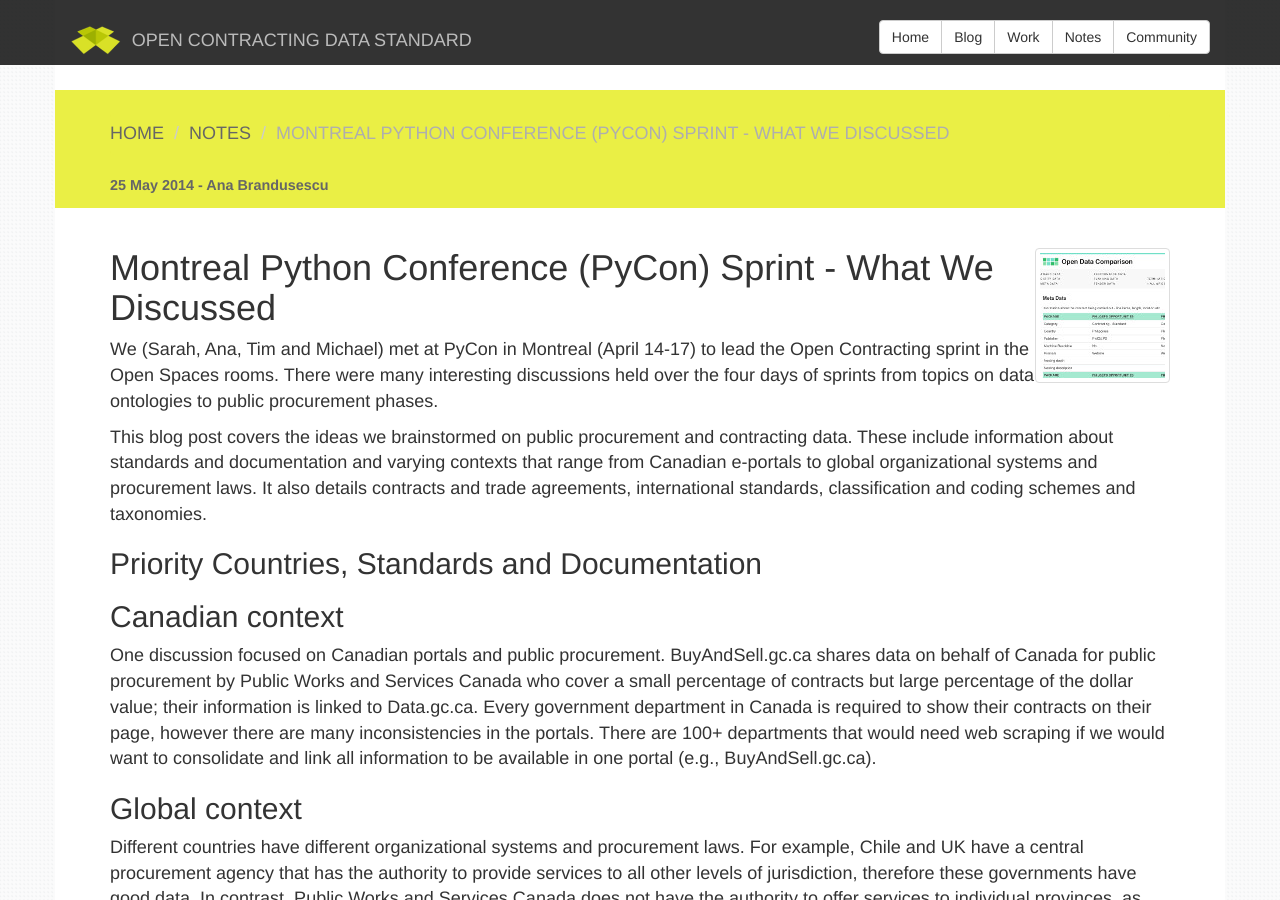
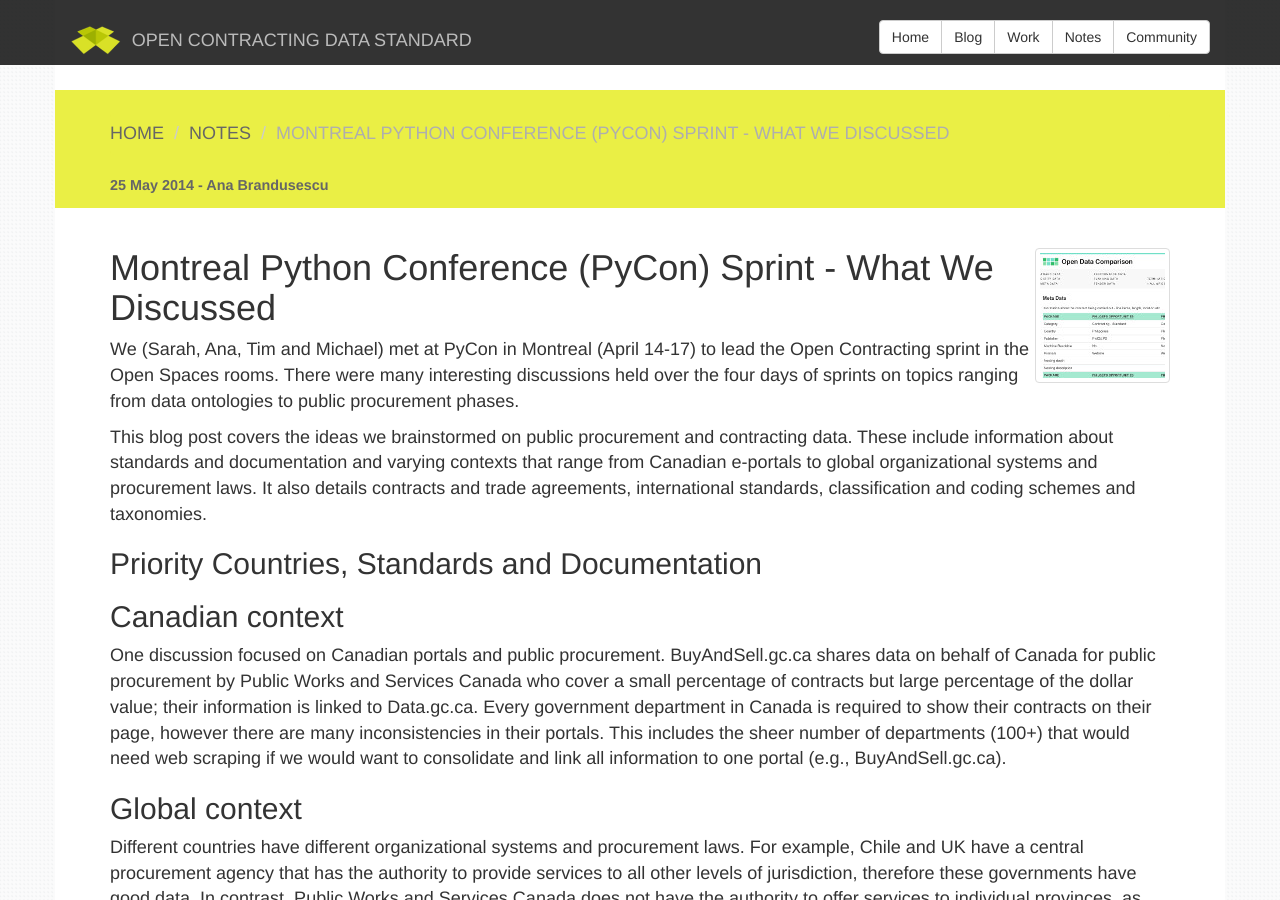
Before and after one commit to open-contracting/open-contracting.github.io, a Jekyll site: the page built from _posts/2014-05-25-pycon-sprint.md, in a window 1280 px wide and 900 px high. Built offline with Jekyll 4.4.1, drawn with Linux system fonts in a browser that asks for light colours; nearby versions of some CDN libraries; Markdown is read by kramdown in place of the engine named in the settings.

Commit message:
Update 2014-05-25-pycon-sprint.md

```diff
--- a/_posts/2014-05-25-pycon-sprint.md
+++ b/_posts/2014-05-25-pycon-sprint.md
@@ -6,7 +6,7 @@ author: Ana Brandusescu
 image: /assets/images/opendatacomparison.jpg
 ---
 
-We (Sarah, Ana, Tim and Michael) met at PyCon in Montreal (April 14-17) to lead the Open Contracting sprint in the Open Spaces rooms. There were many interesting discussions held over the four days of sprints from topics on data ontologies to public procurement phases.
+We (Sarah, Ana, Tim and Michael) met at PyCon in Montreal (April 14-17) to lead the Open Contracting sprint in the Open Spaces rooms. There were many interesting discussions held over the four days of sprints on topics ranging from data ontologies to public procurement phases.
 
 This blog post covers the ideas we brainstormed on public procurement and contracting data. These include information about standards and documentation and varying contexts that range from Canadian e-portals to global organizational systems and procurement laws.  It also details contracts and trade agreements, international standards, classification and coding schemes and taxonomies.
 
@@ -14,7 +14,7 @@ This blog post covers the ideas we brainstormed on public procurement and contra
 
 ## Canadian context
 
-One discussion focused on Canadian portals and public procurement. BuyAndSell.gc.ca shares data on behalf of Canada for public procurement by Public Works and Services Canada who cover a small percentage of contracts but large percentage of the dollar value; their information is linked to Data.gc.ca. Every government department in Canada is required to show their contracts on their page, however there are many inconsistencies in the portals. There are 100+ departments that would need web scraping if we would want to consolidate and link all information to be available in one portal (e.g., BuyAndSell.gc.ca).
+One discussion focused on Canadian portals and public procurement. BuyAndSell.gc.ca shares data on behalf of Canada for public procurement by Public Works and Services Canada who cover a small percentage of contracts but large percentage of the dollar value; their information is linked to Data.gc.ca. Every government department in Canada is required to show their contracts on their page, however there are many inconsistencies in their portals. This includes the sheer number of departments (100+) that would need web scraping if we would want to consolidate and link all information to one portal (e.g., BuyAndSell.gc.ca).
 
 ## Global context
 
```
